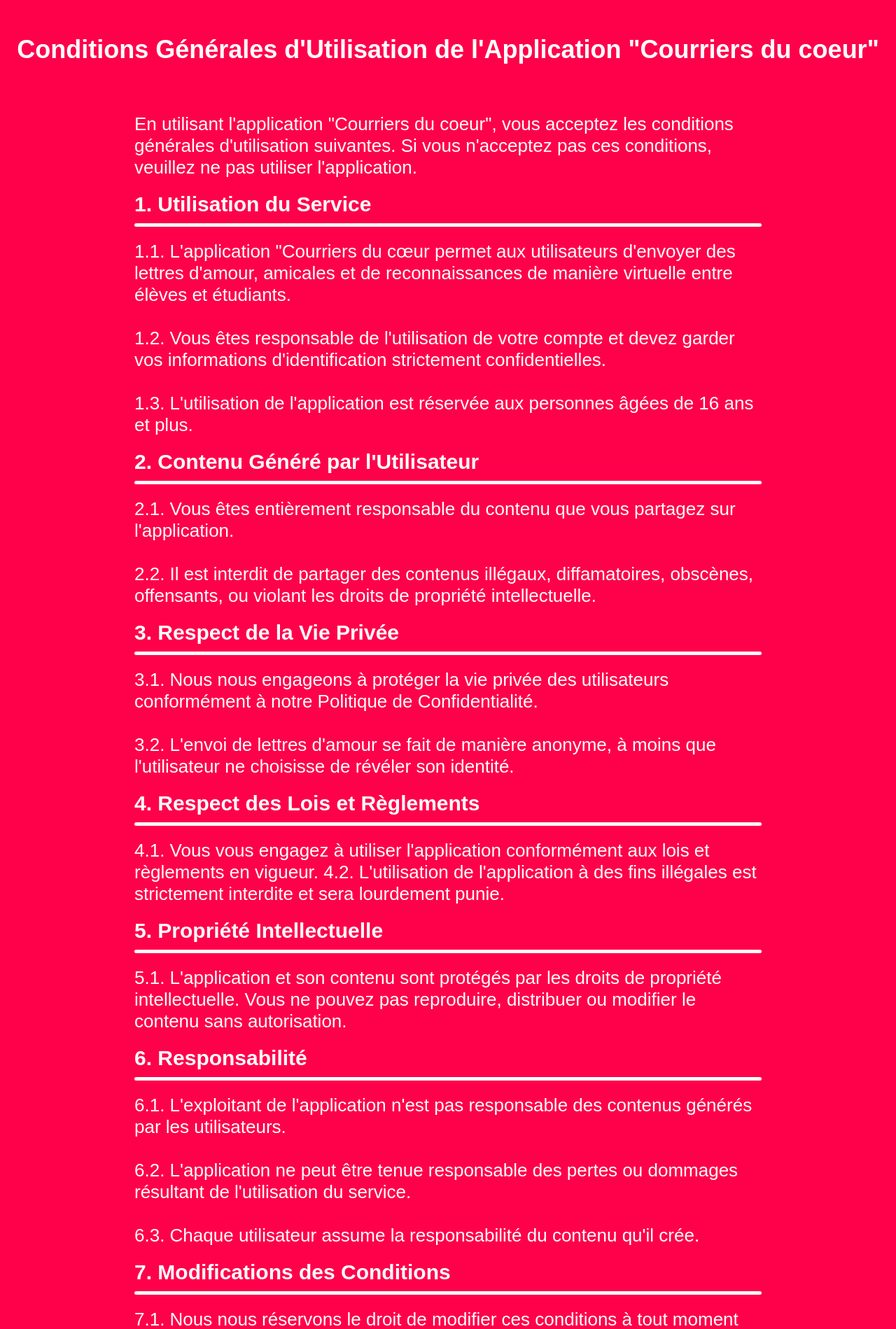
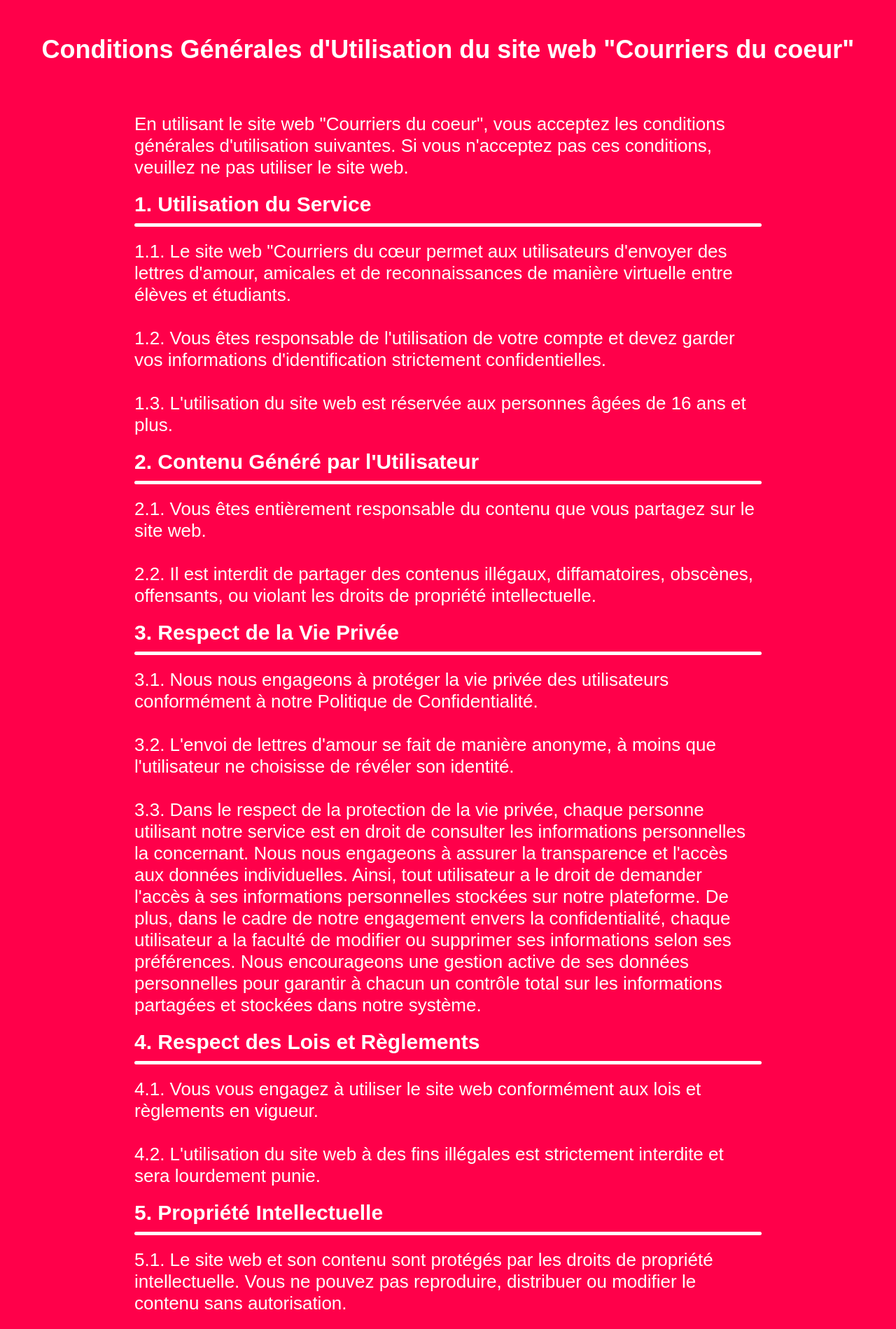
Before and after one commit to Oyokii/CourrierDuCoeur, a PHP site: page /index.php?uc=cgu in a window 1280 px wide. Shown: the part 62-1961 px from the top of the page at 70% size. Run offline with PHP 8.4, Linux system fonts and the light colour scheme; some web fonts are replaced.

Commit message:
Modification du cgu

```diff
--- a/vues/cgu.php
+++ b/vues/cgu.php
@@ -1,53 +1,55 @@
 <div class="rules-container">
-    <h1>Conditions Générales d'Utilisation de l'Application "Courriers du coeur"</h1>
+    <h1>Conditions Générales d'Utilisation du site web "Courriers du coeur"</h1>
 
     <div style="width:70%">
-    <p>En utilisant l'application "Courriers du coeur", vous acceptez les conditions générales d'utilisation suivantes. Si vous n'acceptez pas ces conditions, veuillez ne pas utiliser l'application.</p>
+    <p>En utilisant le site web "Courriers du coeur", vous acceptez les conditions générales d'utilisation suivantes. Si vous n'acceptez pas ces conditions, veuillez ne pas utiliser le site web.</p>
         <!-- Copier ici .. -->
         <h2>1. Utilisation du Service</h2>
         <div class="separateur"></div>
-        <p>1.1. L'application "Courriers du cœur permet aux utilisateurs d'envoyer des lettres d'amour, amicales et de reconnaissances de manière virtuelle entre élèves et étudiants. <br><br>
+        <p>1.1. Le site web "Courriers du cœur permet aux utilisateurs d'envoyer des lettres d'amour, amicales et de reconnaissances de manière virtuelle entre élèves et étudiants. <br><br>
 
 1.2. Vous êtes responsable de l'utilisation de votre compte et devez garder vos informations d'identification strictement confidentielles. <br><br>
 
-1.3. L'utilisation de l'application est réservée aux personnes âgées de 16 ans et plus.</p>
+1.3. L'utilisation du site web est réservée aux personnes âgées de 16 ans et plus.</p>
         <!-- .. Jusque là. -->
         <h2>2. Contenu Généré par l'Utilisateur</h2>
         <div class="separateur"></div>
-        <p>2.1. Vous êtes entièrement responsable du contenu que vous partagez sur l'application. <br><br>
+        <p>2.1. Vous êtes entièrement responsable du contenu que vous partagez sur le site web. <br><br>
 
 2.2. Il est interdit de partager des contenus illégaux, diffamatoires, obscènes, offensants, ou violant les droits de propriété intellectuelle.</p>
         <h2>3. Respect de la Vie Privée</h2>
         <div class="separateur"></div>
         <p>3.1. Nous nous engageons à protéger la vie privée des utilisateurs conformément à notre Politique de Confidentialité.<br><br>
 
-3.2. L'envoi de lettres d'amour se fait de manière anonyme, à moins que l'utilisateur ne choisisse de révéler son identité.</p>
+3.2. L'envoi de lettres d'amour se fait de manière anonyme, à moins que l'utilisateur ne choisisse de révéler son identité.<br><br>
+
+3.3. Dans le respect de la protection de la vie privée, chaque personne utilisant notre service est en droit de consulter les informations personnelles la concernant. Nous nous engageons à assurer la transparence et l'accès aux données individuelles. Ainsi, tout utilisateur a le droit de demander l'accès à ses informations personnelles stockées sur notre plateforme. De plus, dans le cadre de notre engagement envers la confidentialité, chaque utilisateur a la faculté de modifier ou supprimer ses informations selon ses préférences. Nous encourageons une gestion active de ses données personnelles pour garantir à chacun un contrôle total sur les informations partagées et stockées dans notre système.</p>
         <h2>4. Respect des Lois et Règlements</h2>
         <div class="separateur"></div>
-        <p>4.1. Vous vous engagez à utiliser l'application conformément aux lois et règlements en vigueur.
+        <p>4.1. Vous vous engagez à utiliser le site web conformément aux lois et règlements en vigueur. <br><br>
 
-4.2. L'utilisation de l'application à des fins illégales est strictement interdite et sera lourdement punie.</p>
+4.2. L'utilisation du site web à des fins illégales est strictement interdite et sera lourdement punie.</p>
         <h2>5. Propriété Intellectuelle</h2>
         <div class="separateur"></div>
-        <p>5.1. L'application et son contenu sont protégés par les droits de propriété intellectuelle. Vous ne pouvez pas reproduire, distribuer ou modifier le contenu sans autorisation.</p>
+        <p>5.1. Le site web et son contenu sont protégés par les droits de propriété intellectuelle. Vous ne pouvez pas reproduire, distribuer ou modifier le contenu sans autorisation.</p>
         <h2>6. Responsabilité</h2>
         <div class="separateur"></div>
-        <p>6.1. L'exploitant de l'application n'est pas responsable des contenus générés par les utilisateurs.<br><br>
+        <p>6.1. L'exploitant du site web n'est pas responsable des contenus générés par les utilisateurs.<br><br>
 
-6.2. L'application ne peut être tenue responsable des pertes ou dommages résultant de l'utilisation du service.<br><br>
+6.2. Le site web ne peut être tenue responsable des pertes ou dommages résultant de l'utilisation du service.<br><br>
 
-6.3. Chaque utilisateur assume la responsabilité du contenu qu'il crée.</p>
+6.3. Chaque utilisateur assume la responsabilité du contenu qu'il crée sous peine de sanctions.</p>
         <h2>7. Modifications des Conditions</h2>
         <div class="separateur"></div>
-        <p>7.1. Nous nous réservons le droit de modifier ces conditions à tout moment sans obligatoirement informer les utilisateurs des changements via l'application.</p>
+        <p>7.1. Nous nous réservons le droit de modifier ces conditions à tout moment sans obligatoirement informer les utilisateurs des changements via le site web.</p>
             <h2>8. Sanctions en Cas de Mauvaise Utilisation ou Divulgation de Contenus Inappropriés</h2>
         <div class="separateur"></div>
-        <p>8.1. En cas de mauvaise utilisation de l'application "Courriers du coeur" ou de divulgation de contenus illégaux, diffamatoires, obscènes, offensants, ou violant les droits de propriété intellectuelle, le Responsable du CVL et son Vice-Président se réservent le droit de prendre les mesures appropriées.<br><br>
+        <p>8.1. En cas de mauvaise utilisation du site web "Courriers du coeur" ou de divulgation de contenus illégaux, diffamatoires, obscènes, offensants, ou violant les droits de propriété intellectuelle, le Vice-Président se réserve le droit de prendre les mesures appropriées.<br><br>
 
-8.2. Le Responsable du CVL et son Vice-Président se réservent également le droit de coopérer avec les autorités légales pour enquêter sur des activités suspectes et de divulguer des informations pertinentes dans le respect des lois en vigueur.<br><br>
+8.2. Le Vice-Président se réserve également le droit de coopérer avec les personnes qualifiées pour enquêter sur des activités suspectes et de divulguer des informations pertinentes dans le respect des lois en vigueur.<br><br>
 
-8.3. Les sanctions seront déterminées à la discrétion du responsable du CVL et son Vice-Président, en tenant compte de la gravité de la violation et des circonstances entourant le cas spécifique.<br><br>
+8.3. Les sanctions seront déterminées à la discrétion du Vice-Président, en tenant compte de la gravité de la violation et des circonstances entourant le cas spécifique.<br><br>
 
-8.4. L'utilisateur peut contester une sanction en contactant le support client de l'application, en fournissant des explications et des justifications à l'appui de sa demande.</p>
+8.4. L'utilisateur peut contester une sanction en contactant le support client du site web, en fournissant des explications et des justifications à l'appui de sa demande.</p>
     </div>
 </div>
```
